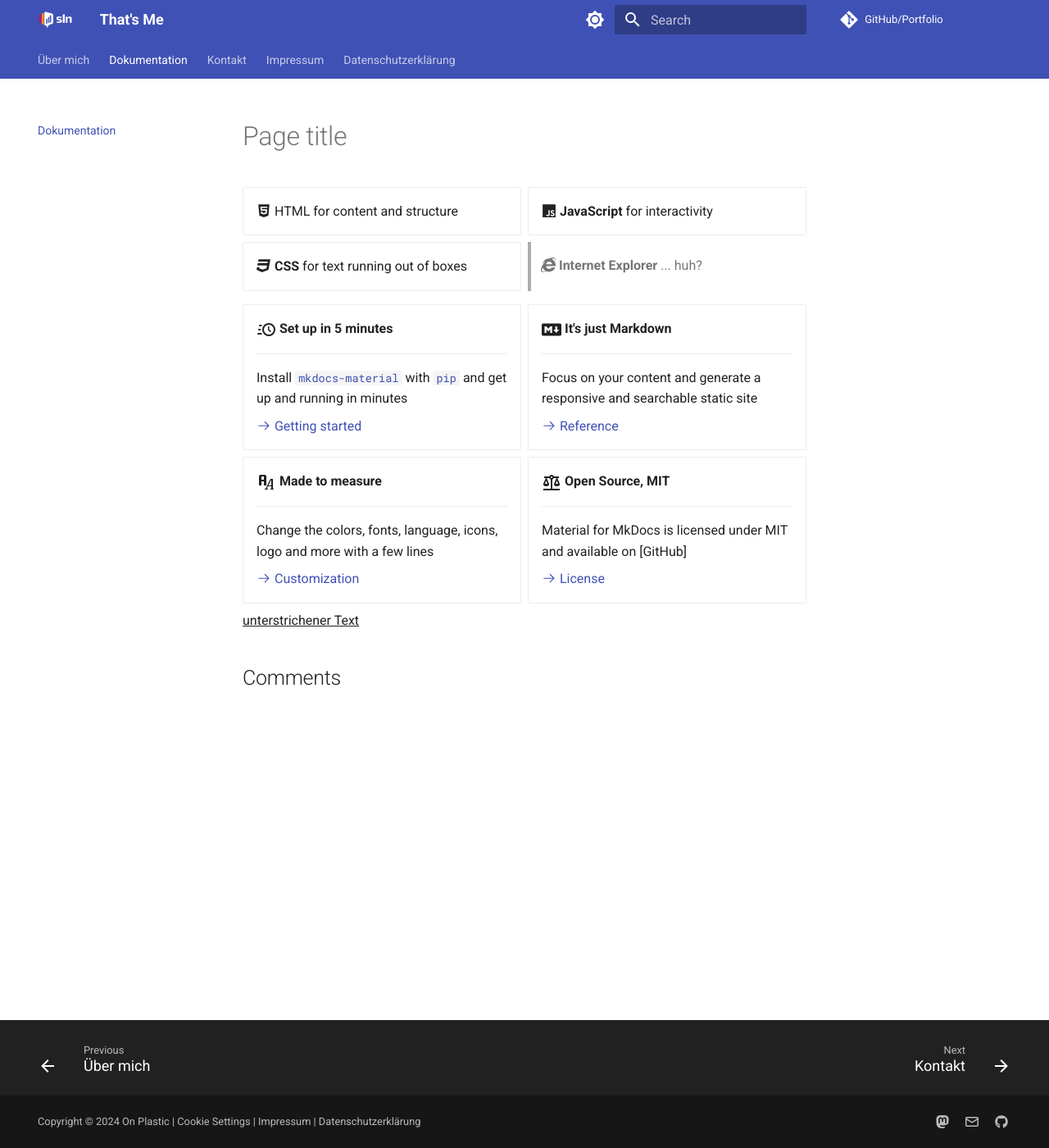
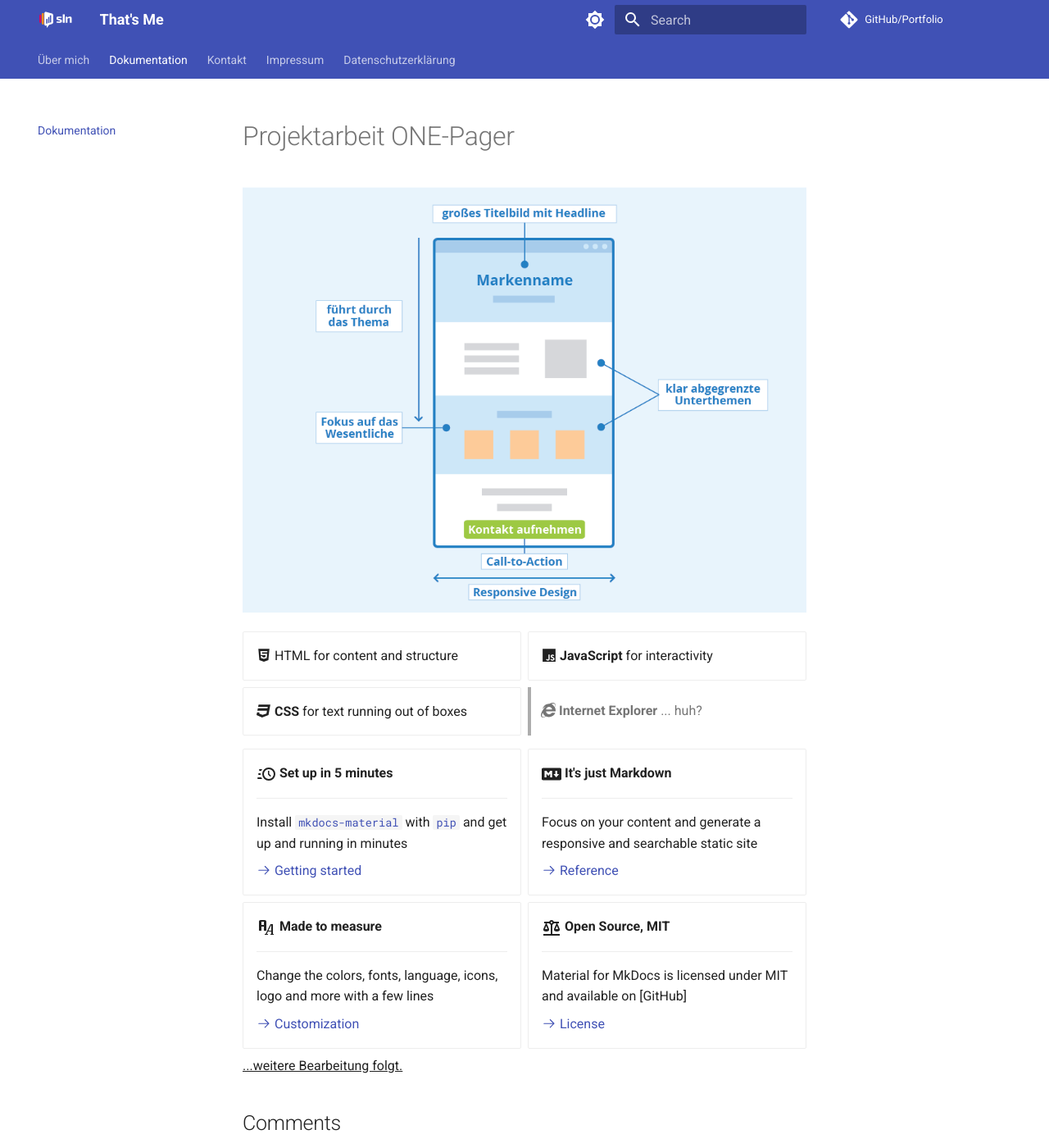
Before and after one commit to OnPlastic/Portfolio, an MkDocs documentation site: the page built from docs/documentation.md, in a window 1280 px wide and 1400 px high. Shown: the whole window at 82% size. Built offline with MkDocs 1.6.1 and Material for MkDocs 9.7.7, drawn with Linux system fonts in a browser that asks for light colours; comment, search, counter and statistics services are not loaded.

Commit message:
Onepager-Bild hinzugefügt

```diff
--- a/docs/documentation.md
+++ b/docs/documentation.md
@@ -2,7 +2,9 @@
 comments: true
 ---
 
-# Page title
+# Projektarbeit ONE-Pager
+
+![ONE-Pager](images/One-Pager.png)
 
 <div class="grid cards" markdown>
 :fontawesome-brands-html5: HTML for content and structure
@@ -53,4 +55,4 @@ comments: true
 
 <!-- Dies ist ein Kommentar -->
 
-<u>unterstrichener Text</u>
+<u>...weitere Bearbeitung folgt.</u>
```
Also changed, not shown: docs/images/One-Pager.png (added).
